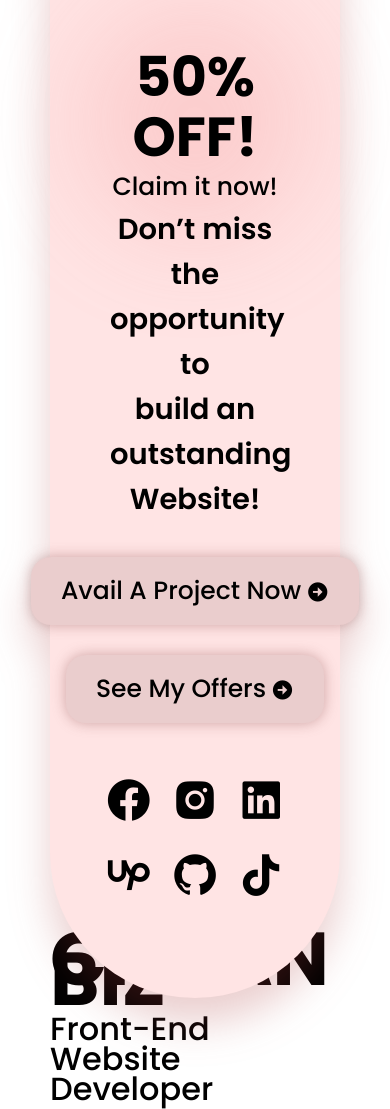
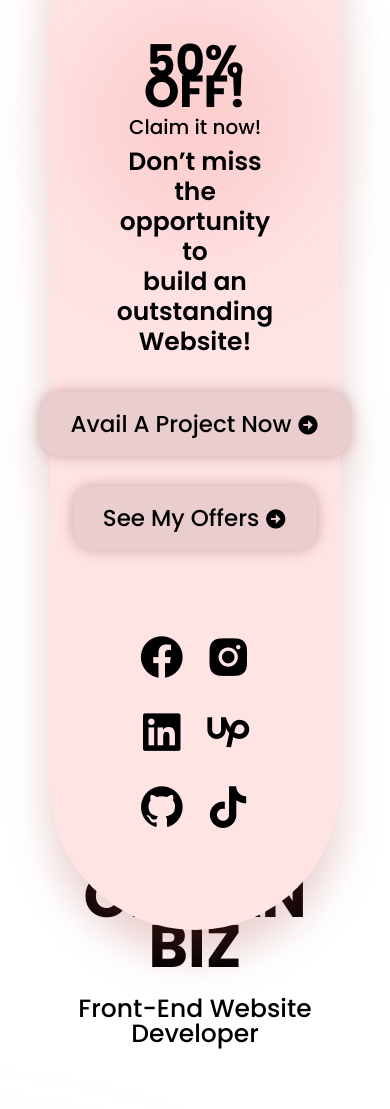
Before and after one commit to ChaanBiz/chaanbiz_portfolio, a plain HTML site: page index.html in a window 390 px wide. Shown: the part 422-1531 px from the top of the page. Drawn offline with nearby package versions, Linux system fonts and the light colour scheme.

Commit message:
scss change

```diff
--- a/style.scss
+++ b/style.scss
@@ -904,8 +904,10 @@ body {
         }
         .home {
             margin: 0 50px;
-            .left .social_media {
-                padding-bottom: 50px;
+            .left {
+                .social_media {
+                    padding-bottom: 50px;
+                }
             }
             .right .up {
                 height: 50vh;
@@ -938,9 +940,11 @@ body {
                 h1 {
                     line-height: 20px;
                     font-size: 75px;
+                    text-align: center;
                 }
                 span {
                     line-height: 30px;
+                    text-align: center;
                 }
                 .button p {
                     font-size: 27px;
@@ -959,3 +963,42 @@ body {
         }
     }
 }
+
+@media (max-width: 600px) {
+    body header {
+        padding: 10px 50px;
+    }
+    .home {
+        .left {
+            .discount {
+                h2 {
+                    font-size: 45px;
+                    line-height: 30px;
+                }
+                span {
+                    font-size: 20px;
+                }
+                p {
+                    font-size: 25px;
+                    line-height: 30px;
+                }
+                .button button {
+                    font-size: 23px;
+                }
+            }
+            .social_media {
+                padding: 30px 30px 0 30px;
+            }
+        }
+        .right .up {
+            h1 {
+                line-height: 50px;
+                font-size: 60px;
+            }
+            span {
+                font-size: 25px;
+                line-height: 25px;
+            }
+        }
+    }
+}
```
Also changed, not shown: style.css, 1 other file.
